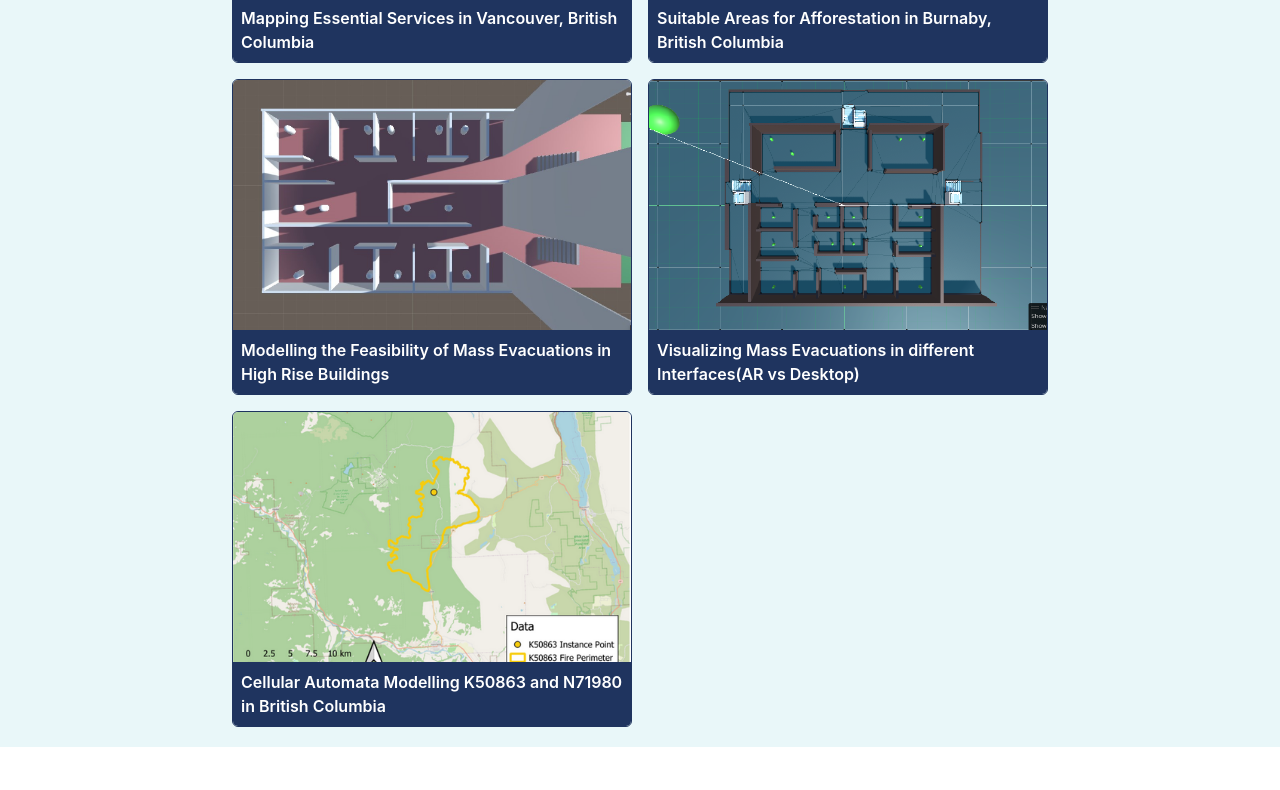
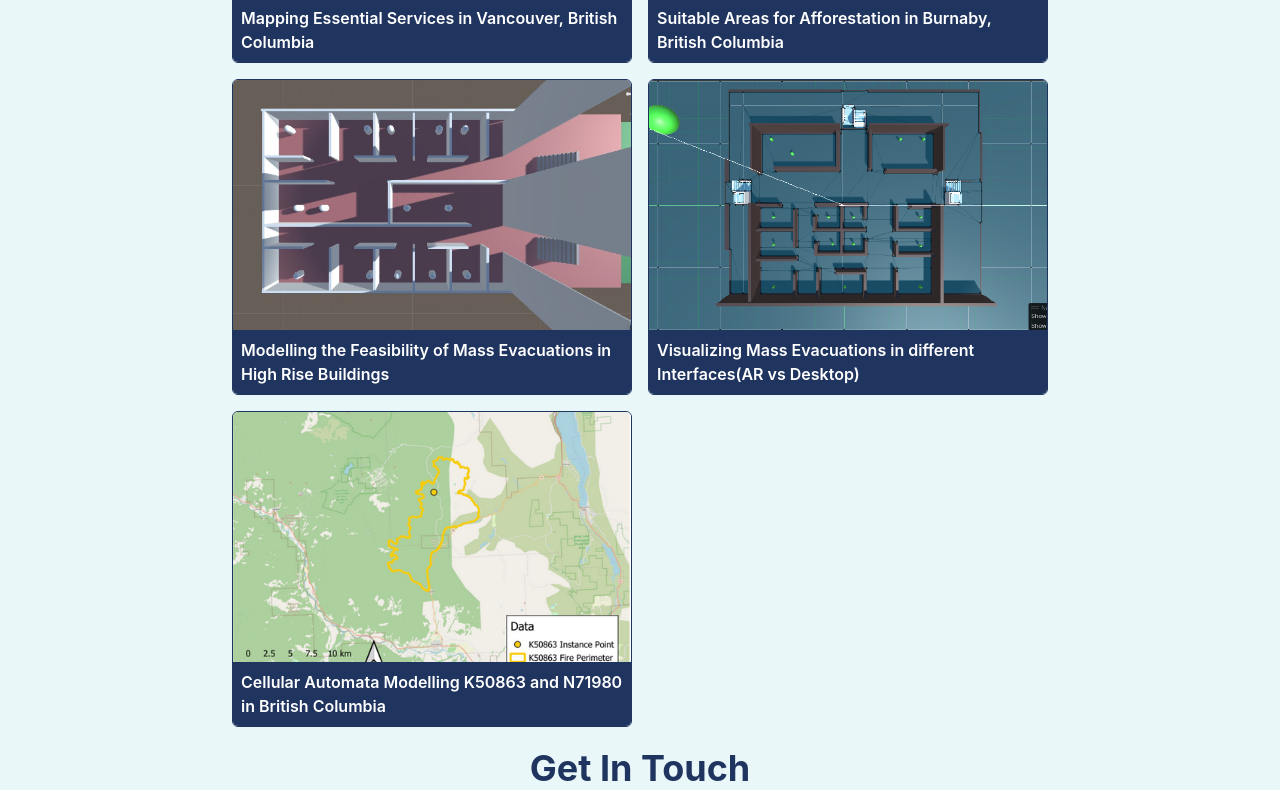
Before and after one commit to Akinloluwa-Adedijo/personal_website, a React (Vite) app: page / in a window 1280 px wide. Shown: the part 1218-2008 px from the top of the page. Before the commit the page ends 1965 px from the top, so only its background shows below. Built offline with nearby package versions, Linux system fonts and the light colour scheme.

Commit message:
aded contacts and react-icons

```diff
--- a/src/App.jsx
+++ b/src/App.jsx
@@ -7,6 +7,7 @@ import { Box } from "@chakra-ui/react";
 import Navbar from "./components/Navbar";
 import Home from "./components/Home";
 import Projects from "./components/Projects";
+import Contact from "./components/Contact";
 import { useColorMode, useColorModeValue } from "@chakra-ui/react";
 
 function App() {
@@ -18,6 +19,7 @@ function App() {
       <Navbar />
       <Home />
       <Projects />
+      <Contact />
     </Box>
   );
 }
--- /dev/null
+++ b/src/components/Contact.jsx
@@ -0,0 +1,17 @@
+import React from "react";
+import { Box, Heading, useColorModeValue } from "@chakra-ui/react";
+import { EmailIcon } from "@chakra-ui/icons";
+import { FaGithub, FaLinkedin, FaBehance, FaInstagram } from "react-icons/fa";
+
+const Contact = () => {
+  return (
+    <Box position="bottom">
+      <Heading textColor={useColorModeValue("primary.light", "primary.dark")}>
+        Get In Touch
+      </Heading>
+      <Box></Box>
+    </Box>
+  );
+};
+
+export default Contact;
```
